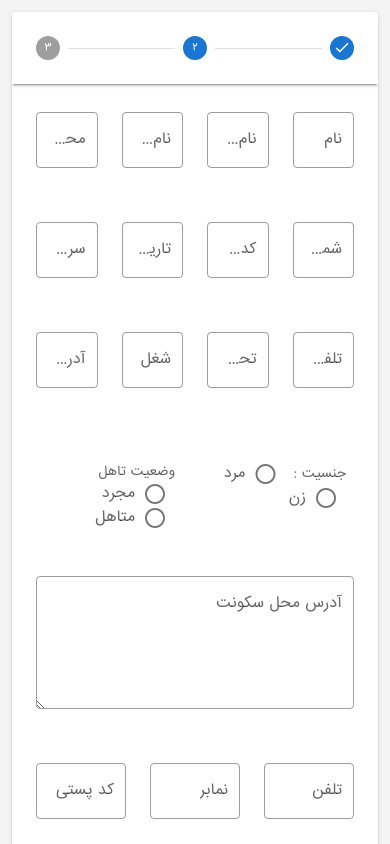
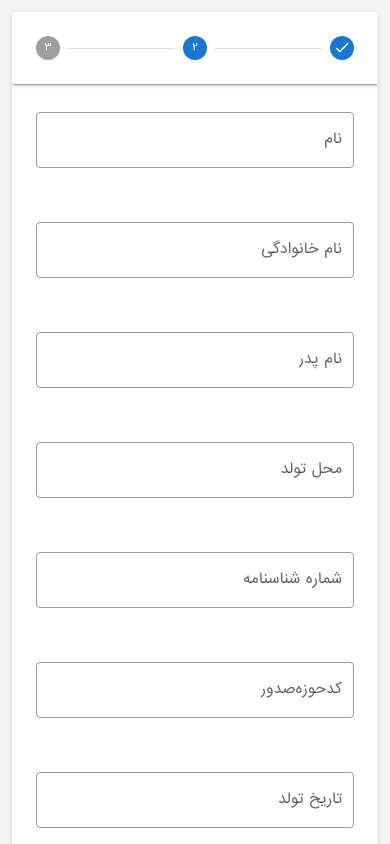
Before and after one commit to ParnianH98/aut-bank, a Nuxt app: page / in a window 390 px wide. Both pictures are taken after a click on the button "حقیقی". Shown: the top 844 px of the page. Built offline with nearby package versions, Linux system fonts and the light colour scheme.

Commit message:
fix responsivity

```diff
--- a/components/Steps/Step2Company.vue
+++ b/components/Steps/Step2Company.vue
@@ -2,50 +2,54 @@
   <div>
     <div class="w-100 pt-1">
       <v-row>
-        <v-col>
+        <v-col cols="12" lg="3" md="6" sm="12">
           <v-text-field label="نام شرکت" outlined />
         </v-col>
-        <v-col>
+        <v-col cols="12" lg="3" md="6" sm="12">
           <v-text-field label="نام اختصاری" outlined />
         </v-col>
-        <v-col>
+        <v-col cols="12" lg="3" md="6" sm="12">
           <v-text-field label="شماره ثبت" outlined />
         </v-col>
-        <v-col>
+        <v-col cols="12" lg="3" md="6" sm="12">
           <v-text-field label="نوع شرکت" outlined />
         </v-col>
       </v-row>
       <v-row>
-        <v-col>
+        <v-col cols="12" lg="3" md="6" sm="12">
           <v-text-field label="ملیت" outlined />
         </v-col>
-        <v-col>
+        <v-col cols="12" lg="3" md="6" sm="12">
           <v-text-field label="محل ‌ثبت" outlined />
         </v-col>
-        <v-col>
+        <v-col cols="12" lg="3" md="6" sm="12">
           <v-text-field label="نوع فعالیت" outlined />
         </v-col>
-        <v-col>
+        <v-col cols="12" lg="3" md="6" sm="12">
           <v-text-field label="شناسه ملی" outlined />
         </v-col>
       </v-row>
       <v-row>
-        <v-col>
+        <v-col cols="12" lg="3" md="6" sm="12">
           <v-text-field label="تاریخ ‌ثبت" outlined />
         </v-col>
-        <v-col>
+        <v-col cols="12" lg="3" md="6" sm="12">
           <v-text-field label="کد اقتصادی" outlined />
         </v-col>
-        <v-col>
+        <v-col cols="12" lg="3" md="6" sm="12">
           <v-text-field label="سرمایه ثبت‌شده" outlined />
         </v-col>
-        <v-col>
+        <v-col cols="12" lg="3" md="6" sm="12">
           <v-text-field label="آدرس پست الکترونیکی" outlined />
         </v-col>
       </v-row>
       <v-row>
         <v-col>
-          <v-radio-group label="حساب :" v-model="row" row>
+          <v-radio-group
+            label="حساب :"
+            v-model="row"
+            :row="!$vuetify.breakpoint.mobile"
+          >
             <v-radio
               v-for="(type, index) in accountType"
               :key="index"
@@ -58,7 +62,11 @@
       </v-row>
       <v-row>
         <v-col>
-          <v-radio-group label="هدف‌از افتتاح :" v-model="row" row>
+          <v-radio-group
+            label="هدف‌از افتتاح :"
+            v-model="row"
+            :row="!$vuetify.breakpoint.mobile"
+          >
             <v-radio
               v-for="(type, index) in purposeType"
               :key="index"
--- a/components/Steps/Step2Person.vue
+++ b/components/Steps/Step2Person.vue
@@ -2,56 +2,64 @@
   <div>
     <div class="w-100 pt-1">
       <v-row>
-        <v-col>
+        <v-col cols="12" lg="3" md="6" sm="12">
           <v-text-field label="نام" outlined />
         </v-col>
-        <v-col>
+        <v-col cols="12" lg="3" md="6" sm="12">
           <v-text-field label="نام خانوادگی" outlined />
         </v-col>
-        <v-col>
+        <v-col cols="12" lg="3" md="6" sm="12">
           <v-text-field label="نام پدر" outlined />
         </v-col>
-        <v-col>
+        <v-col cols="12" lg="3" md="6" sm="12">
           <v-text-field label="محل تولد" outlined />
         </v-col>
       </v-row>
       <v-row>
-        <v-col>
+        <v-col cols="12" lg="3" md="6" sm="12">
           <v-text-field label="شماره شناسنامه" outlined />
         </v-col>
-        <v-col>
+        <v-col cols="12" lg="3" md="6" sm="12">
           <v-text-field label="کدحوزه‌صدور" outlined />
         </v-col>
-        <v-col>
+        <v-col cols="12" lg="3" md="6" sm="12">
           <v-text-field label="تاریخ تولد" outlined />
         </v-col>
-        <v-col>
+        <v-col cols="12" lg="3" md="6" sm="12">
           <v-text-field label="سری‌وسریال شناسنامه" outlined />
         </v-col>
       </v-row>
       <v-row>
-        <v-col>
+        <v-col cols="12" lg="3" md="6" sm="12">
           <v-text-field label="تلفن همراه" outlined />
         </v-col>
-        <v-col>
+        <v-col cols="12" lg="3" md="6" sm="12">
           <v-text-field label="تحصیلات" outlined />
         </v-col>
-        <v-col>
+        <v-col cols="12" lg="3" md="6" sm="12">
           <v-text-field label="شغل" outlined />
         </v-col>
-        <v-col>
+        <v-col cols="12" lg="3" md="6" sm="12">
           <v-text-field label="آدرس پست الکترونیکی" outlined />
         </v-col>
       </v-row>
       <v-row>
         <v-col>
-          <v-radio-group label="جنسیت :" v-model="row" row>
+          <v-radio-group
+            label="جنسیت :"
+            v-model="row"
+            :row="!$vuetify.breakpoint.mobile"
+          >
             <v-radio color="info" label="مرد" value="man" />
             <v-radio color="info" label="زن" value="female" />
           </v-radio-group>
         </v-col>
         <v-col>
-          <v-radio-group label="وضعیت تاهل" v-model="row" row>
+          <v-radio-group
+            label="وضعیت تاهل"
+            v-model="row"
+            :row="!$vuetify.breakpoint.mobile"
+          >
             <v-radio color="info" label="مجرد" value="bachelor" />
             <v-radio color="info" label="متاهل" value="married" />
           </v-radio-group>
@@ -67,13 +75,13 @@
         </v-col>
       </v-row>
       <v-row>
-        <v-col>
+        <v-col cols="12" lg="4" md="4" sm="12">
           <v-text-field label="تلفن" outlined />
         </v-col>
-        <v-col>
+        <v-col cols="12" lg="4" md="4" sm="12">
           <v-text-field label="نمابر" outlined />
         </v-col>
-        <v-col>
+        <v-col cols="12" lg="4" md="4" sm="12">
           <v-text-field label="کد پستی" outlined />
         </v-col>
       </v-row>
@@ -87,19 +95,23 @@
         </v-col>
       </v-row>
       <v-row>
-        <v-col>
+        <v-col cols="12" lg="4" md="4" sm="12">
           <v-text-field label="تلفن" outlined />
         </v-col>
-        <v-col>
+        <v-col cols="12" lg="4" md="4" sm="12">
           <v-text-field label="نمابر" outlined />
         </v-col>
-        <v-col>
+        <v-col cols="12" lg="4" md="4" sm="12">
           <v-text-field label="کد پستی" outlined />
         </v-col>
       </v-row>
       <v-row>
         <v-col>
-          <v-radio-group label="حساب :" v-model="row" row>
+          <v-radio-group
+            label="حساب :"
+            v-model="row"
+            :row="!$vuetify.breakpoint.mobile"
+          >
             <v-radio
               v-for="(type, index) in accountType"
               :key="index"
@@ -112,7 +124,11 @@
       </v-row>
       <v-row>
         <v-col>
-          <v-radio-group label="هدف‌از افتتاح :" v-model="row" row>
+          <v-radio-group
+            label="هدف‌از افتتاح :"
+            v-model="row"
+            :row="!$vuetify.breakpoint.mobile"
+          >
             <v-radio
               v-for="(type, index) in purposeType"
               :key="index"
```
